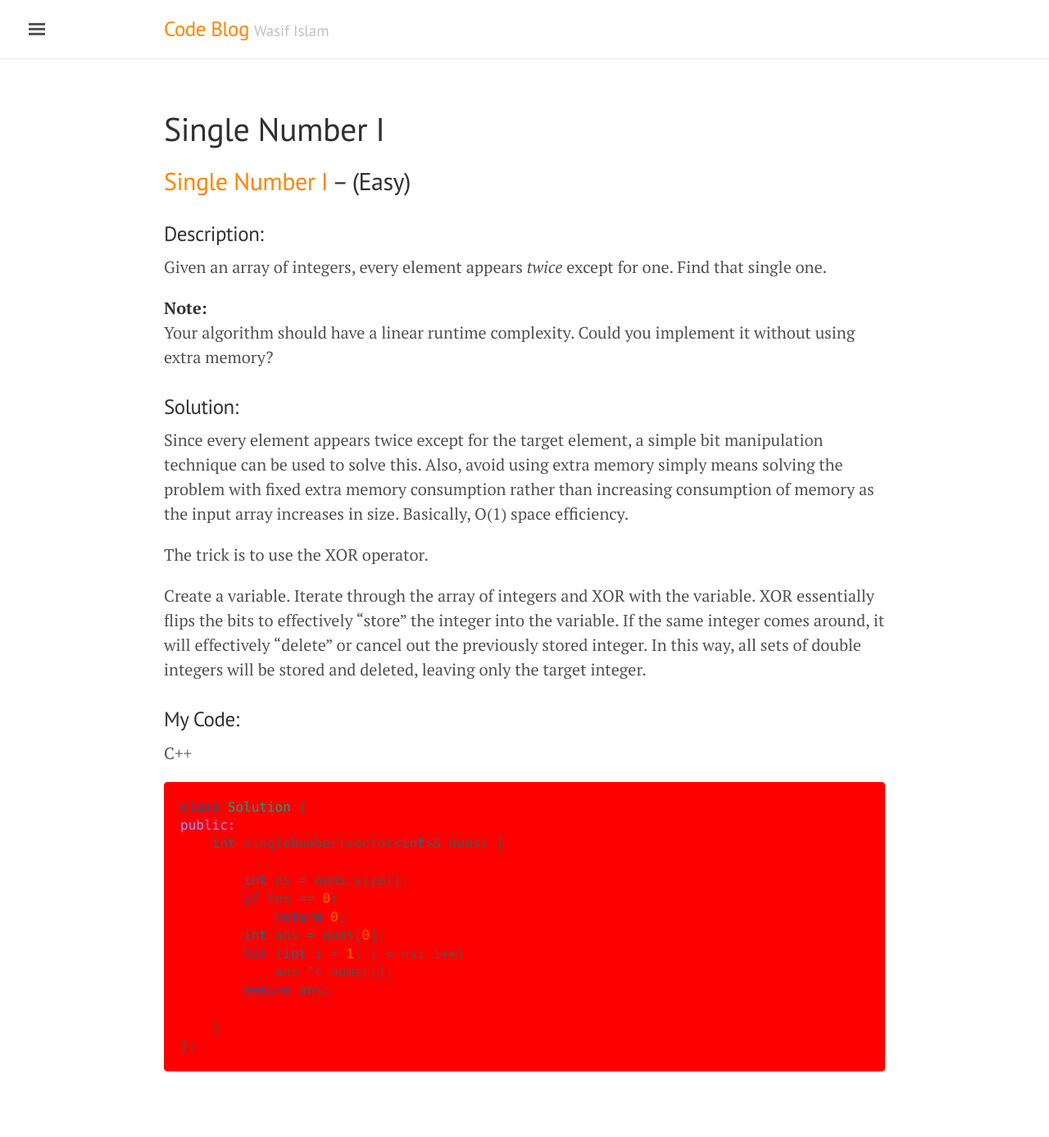
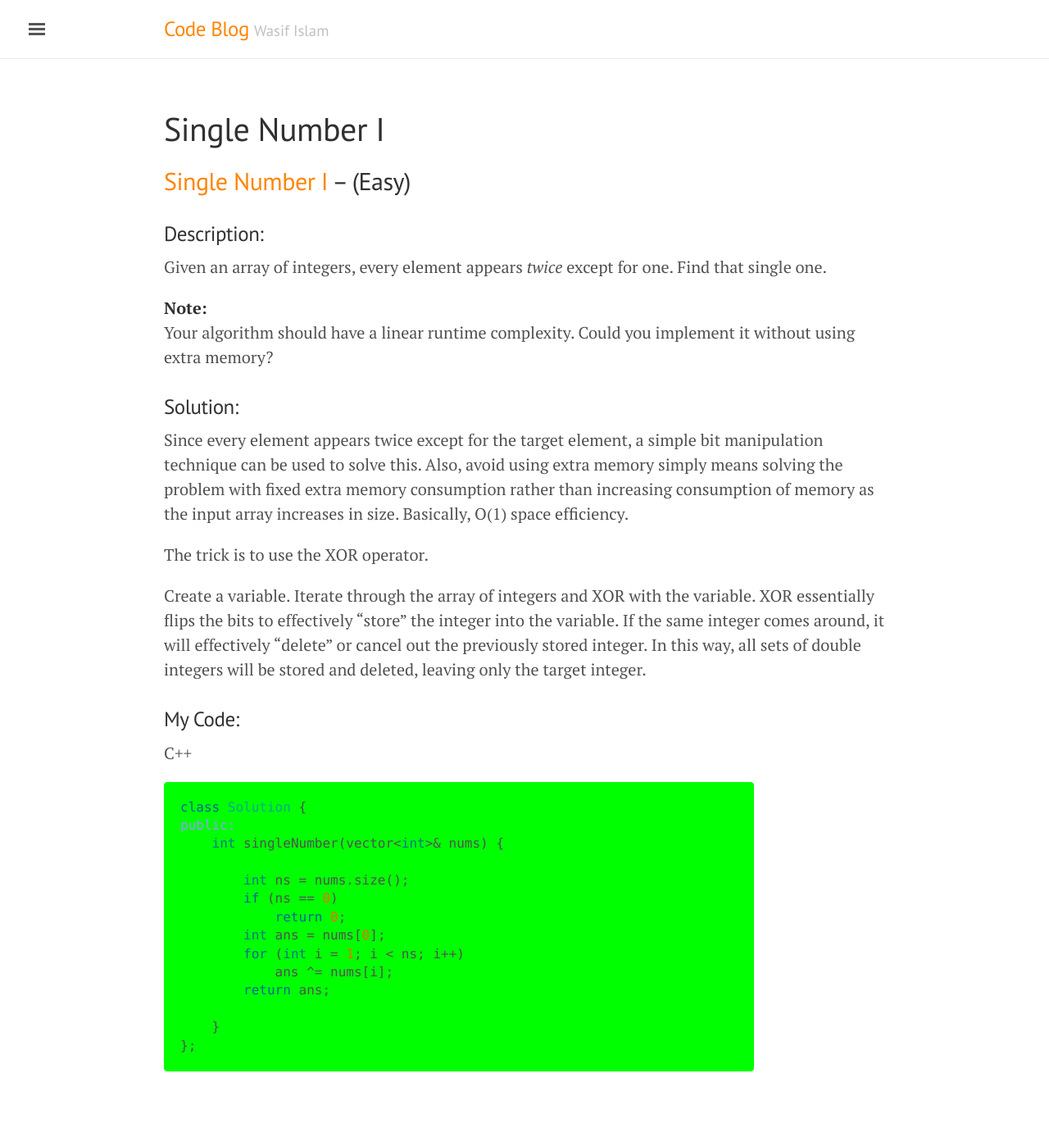
Before and after one commit to washifu/CodeBlog, a Jekyll site: the page built from pages/2017-08-24-Single_Number_I.md, in a window 1280 px wide. Shown: the whole page at 82% size. Built offline with Jekyll 4.4.1, drawn with Linux system fonts in a browser that asks for light colours; comment, search, counter and statistics services are not loaded.

Commit message:
Update poole.css

```diff
--- a/public/css/poole.css
+++ b/public/css/poole.css
@@ -157,8 +157,6 @@ code {
   color: #bf616a;
   background-color: #f9f9f9;
   border-radius: 3px;
-  overflow-x: scroll; /* wasif */
-  max-width: 46em; /* wasif */
 }
 pre {
   display: block;
@@ -174,7 +172,7 @@ pre {
   word-wrap: break-word;
   */
   /*background-color: #f9f9f9;*/
-  background-color: #ff0000; /* wasif */
+  background-color: #00ff00; /* wasif */
 }
 pre code {
   padding: 0;
@@ -188,6 +186,7 @@ pre code {
   margin-bottom: 1rem;
   border-radius: 4px;
   overflow-x: scroll; /* wasif */
+  max-width: 36rem; /* wasif */
 }
 .highlight pre {
   margin-bottom: 0;
```
